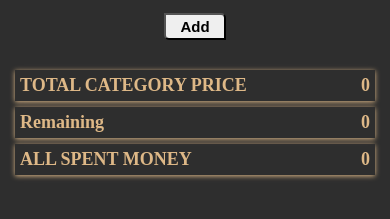
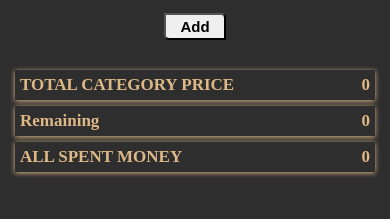
Before and after one commit to avais1021/income-management, a plain HTML site: page index.html in a window 390 px wide. Shown: the part 185-404 px from the top of the page. Drawn offline with Linux system fonts and the light colour scheme.

```diff
--- a/style.css
+++ b/style.css
@@ -192,4 +192,7 @@
     .spent .row input {
         width: 205.6px;
     }
+    .total {
+        font-size: 17px;
+    }
 }
```
